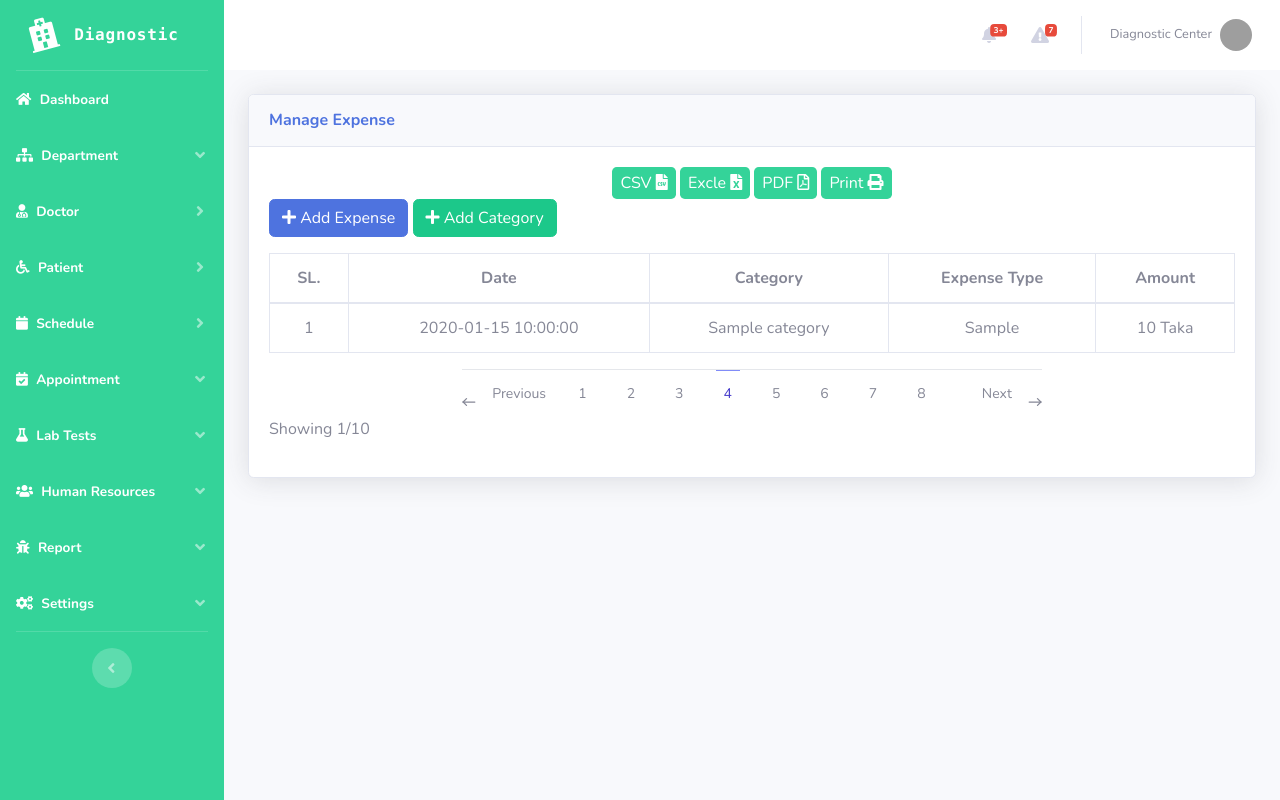
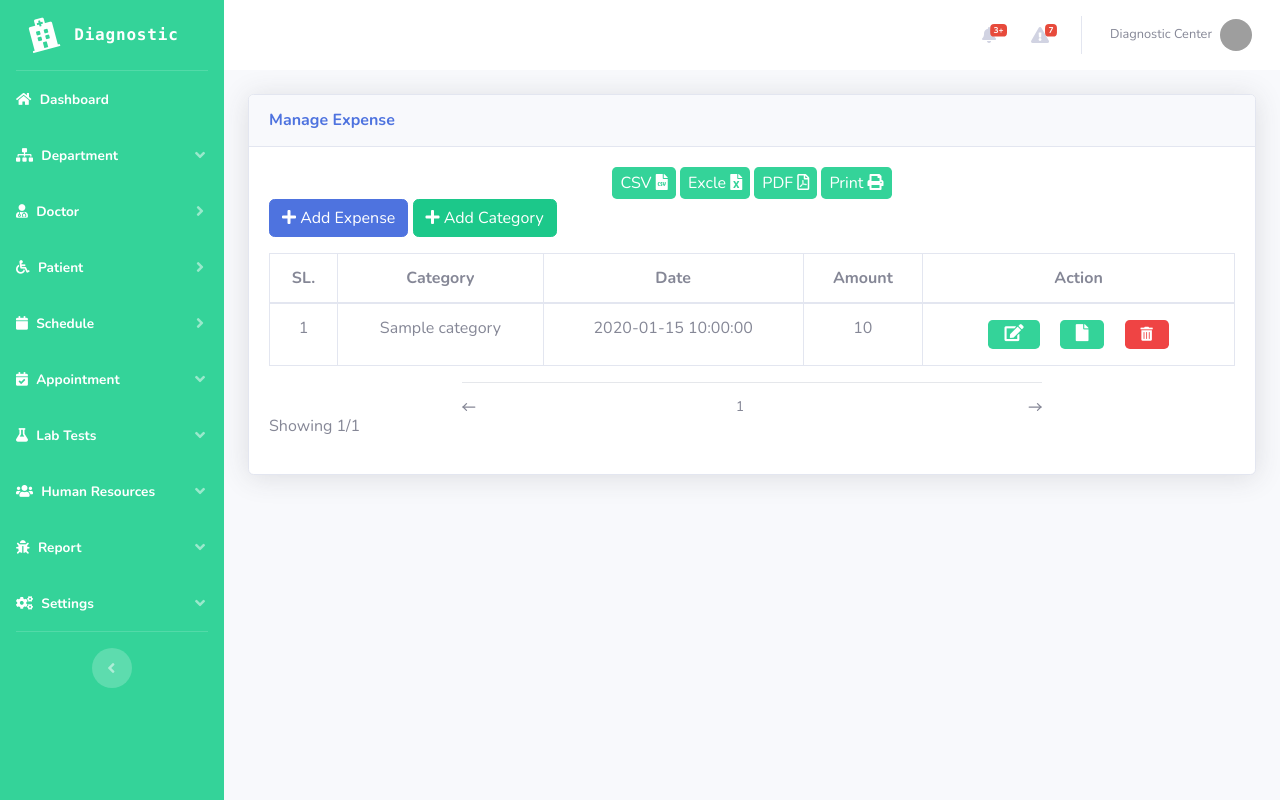
Before and after one commit to hossainchisty/Wecare-Diagnostic-Center, a Django app: template expense/templates/expense/manage_expense.html in a window 1280 px wide. Run offline with Django 4.2, Linux system fonts and the light colour scheme; the template is opened without the code that fills it: most values are stand-ins (such as "Sample title", 1, 10 or a date in 2020); some libraries are stand-ins or nearby versions; grey boxes are pictures that could not be loaded.

Commit message:
✨ Update expense module templates

```diff
--- a/expense/templates/expense/manage_expense.html
+++ b/expense/templates/expense/manage_expense.html
@@ -55,10 +55,10 @@
                     <thead>
                         <tr>
                             <th class="text-center">SL.</th>
+                            <th class="text-center">Category</th>
                             <th class="text-center">Date</th>
-                            <th class="text-center">Category</th>
-                            <th class="text-center">Expense Type</th>
                             <th class="text-center">Amount</th>
+                            <th class="text-center">Action</th>
                         </tr>
                     </thead>
 
@@ -66,18 +66,60 @@
                     <tbody>
                         <tr>
                             <td class="text-center">{{ forloop.counter }}</td>
+                            <td class="text-center">{{ expense.category  }}</td>
                             <td class="text-center">{{ expense.date|naturalday|title  }}</td>
-                            <td class="text-center">{{ expense.category  }}</td>
-                            <td class="text-center">{{ expense.expense_type }}</td>
-                            <td class="text-center">{{ expense.amount|intcomma }} Taka</td>
+                            <td class="text-center">{{ expense.amount|intcomma }}</td>
+                            <td class="text-center">
+                                <button class="btn-sm">
+                                    <a class="text-white hover:no-underline py-1 px-3 text-white rounded-lg bg-green-400 block md:inline-block"
+                                        href="{% url 'update_expense' expense.id %}">
+                                        <i class="fa fa-edit" style="font-size:17px"></i>
+                                    </a>
+                                </button>
+                                <button class="btn-sm">
+                                    <a class="text-white hover:no-underline py-1 px-3 text-white rounded-lg bg-green-400 block md:inline-block"
+                                        href="">
+                                        <i class="fa fa-file" style="font-size:17px"></i>
+                                    </a>
+                                </button>
+                                <button class="btn-sm">
+                                    <a class="text-white hover:no-underline py-1 px-3 text-white rounded-lg bg-red-500 block md:inline-block"
+                                        data-toggle="modal" data-target="#deleteModal" href="{% url 'delete_expense' expense.id %}">
+                                        <i class="fas fa-trash-alt"></i>
+                                    </a>
+                                </button>
+                            </td>
                         </tr>
                     </tbody>
+                    <!-- Expense delete modal start -->
+                    <div class="modal fade" id="deleteModal" tabindex="-1" role="dialog" aria-labelledby="exampleModalLabel"
+                    aria-hidden="true">
+                        <div class="modal-dialog" role="document">
+                        <form action="{% url 'delete_expense' expense.id %}" method="POST">
+                            <!-- Security token -->
+                            {% csrf_token %}
+                            <div class="modal-content">
+                                <div class="modal-header">
+                                    <h5 class="modal-title" id="exampleModalLabel">
+                                        Are you sure you want to delete this?
+                                        <br>This action cannot be undone.</h5>
+                                    <button class="close" type="button" data-dismiss="modal" aria-label="Close">
+                                        <span aria-hidden="true">×</span>
+                                    </button>
+                                </div>
+                                <div class="modal-footer">
+                                    <input class="text-white hover:no-underline py-1 px-3 text-white rounded-lg bg-red-500 block md:inline-block" type="submit" value="Yes">
+                                </div>
+                            </div>
+                        </form>
+                        </div>
+                    </div>
+                    <!-- Expense delete modal end -->
                     {% endfor %}
                 </table>
             </div>
-            <!-- TODO: Dynamic Pagination  -->
             <!--- Pagination Start -->
-            <div class="flex items-center justify-center lg:px-0 sm:px-6">
+             <div class="flex items-center justify-center lg:px-0 sm:px-6">
                 <div class="lg:w-3/5 w-full  flex items-center justify-between border-t border-gray-200">
                     <div class="flex items-center pt-3 text-gray-600 hover:text-indigo-700 cursor-pointer">
                         <svg width="14" height="8" viewBox="0 0 14 8" fill="none" xmlns="http://www.w3.org/2000/svg">
@@ -88,36 +130,24 @@
                             <path d="M1.1665 4.00002L4.49984 0.666687" stroke="currentColor" stroke-width="1.25"
                                 stroke-linecap="round" stroke-linejoin="round" />
                         </svg>
-                        <p class="text-sm ml-3 font-medium leading-none ">Previous</p>
+                        {% if expenses.has_previous %}
+                        <a class="text-sm ml-3 font-medium leading-none " href="?page={{ expenses.previous_page_number }}">Previous</a>
+                      {% endif %}
                     </div>
                     <div class="sm:flex hidden">
-                        <p
-                            class="text-sm font-medium leading-none cursor-pointer text-gray-600 hover:text-indigo-700 border-t border-transparent hover:border-indigo-400 pt-3 mr-4 px-2">
-                            1</p>
-                        <p
-                            class="text-sm font-medium leading-none cursor-pointer text-gray-600 hover:text-indigo-700 border-t border-transparent hover:border-indigo-400 pt-3 mr-4 px-2">
-                            2</p>
-                        <p
-                            class="text-sm font-medium leading-none cursor-pointer text-gray-600 hover:text-indigo-700 border-t border-transparent hover:border-indigo-400 pt-3 mr-4 px-2">
-                            3</p>
-                        <p
-                            class="text-sm font-medium leading-none cursor-pointer text-indigo-700 border-t border-indigo-400 pt-3 mr-4 px-2">
-                            4</p>
-                        <p
-                            class="text-sm font-medium leading-none cursor-pointer text-gray-600 hover:text-indigo-700 border-t border-transparent hover:border-indigo-400 pt-3 mr-4 px-2">
-                            5</p>
-                        <p
-                            class="text-sm font-medium leading-none cursor-pointer text-gray-600 hover:text-indigo-700 border-t border-transparent hover:border-indigo-400 pt-3 mr-4 px-2">
-                            6</p>
-                        <p
-                            class="text-sm font-medium leading-none cursor-pointer text-gray-600 hover:text-indigo-700 border-t border-transparent hover:border-indigo-400 pt-3 mr-4 px-2">
-                            7</p>
-                        <p
-                            class="text-sm font-medium leading-none cursor-pointer text-gray-600 hover:text-indigo-700 border-t border-transparent hover:border-indigo-400 pt-3 mr-4 px-2">
-                            8</p>
+                    {% for i in expenses.paginator.page_range %}
+                        {% if expenses.number == i %}
+                            <a class="text-sm font-medium leading-none cursor-pointer text-gray-600 hover:text-indigo-700 border-t border-transparent hover:border-indigo-400 pt-3 mr-4 px-2" href="#">{{ i }} </a>
+
+                        {% else %}
+                            <a class="text-sm font-medium leading-none cursor-pointer text-gray-600 hover:text-indigo-700 border-t border-transparent hover:border-indigo-400 pt-3 mr-4 px-2" href="?page={{ i }}">{{ i }}</a>
+                        {% endif %}
+                    {% endfor %}
                     </div>
                     <div class="flex items-center pt-3 text-gray-600 hover:text-indigo-700 cursor-pointer">
-                        <p class="text-sm font-medium leading-none mr-3">Next</p>
+                        {% if expenses.has_next %}
+                        <a class="text-sm font-medium leading-none mr-3" href="?page={{ expenses.next_page_number }}">Next</a>
+                      {% endif %}
                         <svg width="14" height="8" viewBox="0 0 14 8" fill="none" xmlns="http://www.w3.org/2000/svg">
                             <path d="M1.1665 4H12.8332" stroke="currentColor" stroke-width="1.25" stroke-linecap="round"
                                 stroke-linejoin="round" />
@@ -130,7 +160,7 @@
                     </div>
                 </div>
             </div>
-            <p class="text-base">Showing 1/10</p>
+            <p class="text-base">Showing {{ expenses.number }}/{{ expenses.paginator.num_pages }}</p>
             <!--- Pagination End -->
         </div>
         {% else %}
@@ -142,22 +172,4 @@
     </div>
     <!-- Expense Table -->
 </div>
-<!-- delete Modal-->
-<div class="modal fade" id="deleteModal" tabindex="-1" role="dialog" aria-labelledby="exampleModalLabel"
-    aria-hidden="true">
-    <div class="modal-dialog" role="document">
-        <div class="modal-content">
-            <div class="modal-header">
-                <h5 class="modal-title" id="exampleModalLabel">Are you sure you want to delete this item?</h5>
-                <button class="close" type="button" data-dismiss="modal" aria-label="Close">
-                    <span aria-hidden="true">×</span>
-                </button>
-            </div>
-            <div class="modal-footer">
-                <button class="py-2 px-2 text-white rounded-lg bg-green-400 block md:inline-block" type="button" data-dismiss="modal">Cancel</button>
-                <a class="py-2 px-2 text-white rounded-lg bg-red-400 block md:inline-block" href="login.html">Delete</a>
-            </div>
-        </div>
-    </div>
-</div>
 {% endblock body %}
```
Also changed, not shown: expense/templates/expense/add_expense.html (+8 -31 lines), expense/templates/expense/categories_form.html (added, +19 -0 lines), expense/templates/expense/category_item.html (+10 -11 lines).
